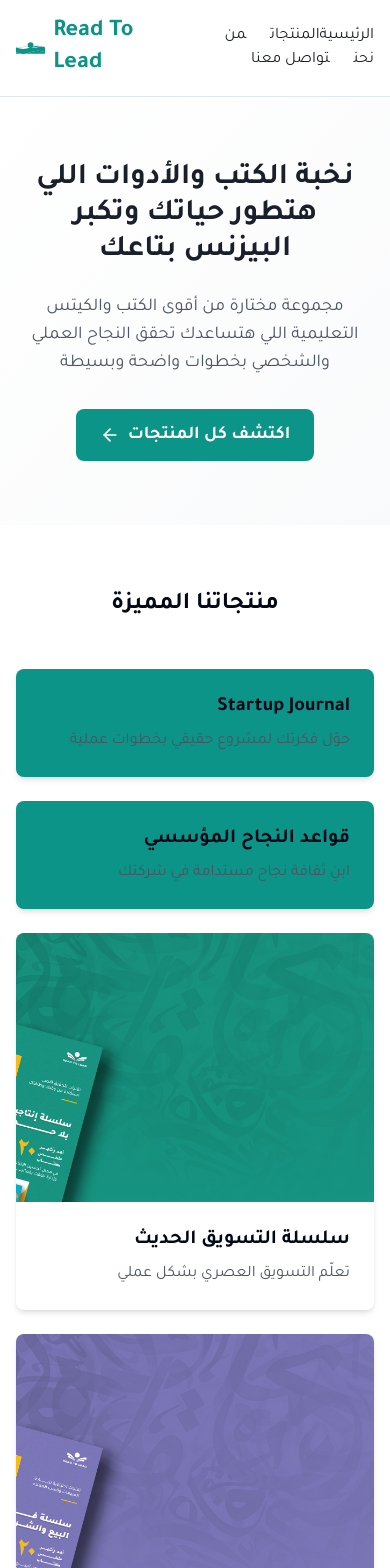
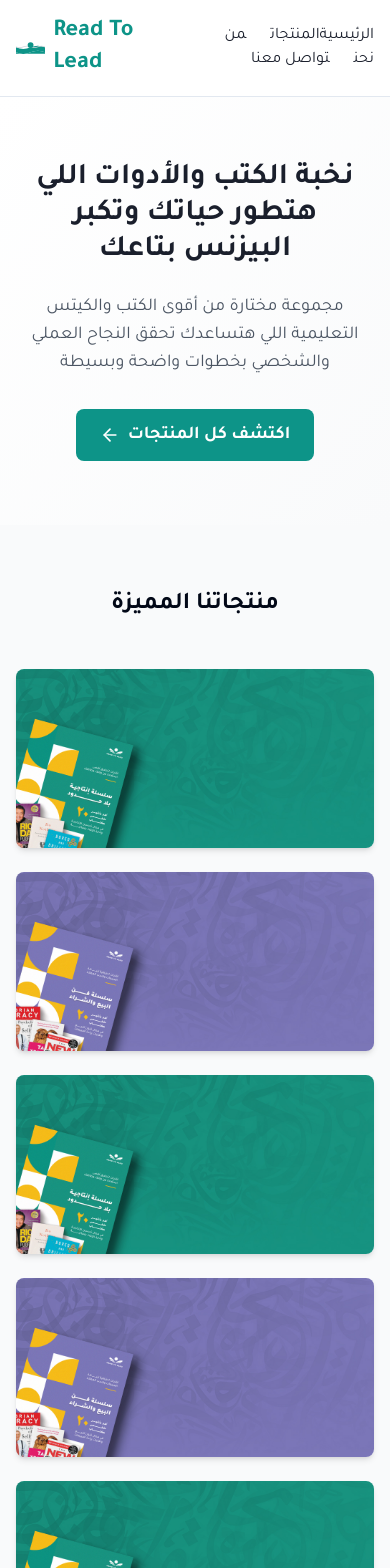
Before and after one commit to growthack88/read-lead-arab-launch, a React (Vite) app: page / in a window 390 px wide. Shown: the top 1568 px of the page. Built offline with nearby package versions, Linux system fonts and the light colour scheme.

Commit message:
Add featured products section
Implement a responsive grid layout for featured product cards with RTL support, hover effects, and a 2:1 aspect ratio for banner images.

```diff
--- a/src/components/ProductCard.tsx
+++ b/src/components/ProductCard.tsx
@@ -4,7 +4,7 @@ import { Link } from "react-router-dom";
 
 interface ProductCardProps {
   title: string;
-  tagline: string;
+  tagline?: string;
   color?: string;
   index: number;
   link?: string;
@@ -12,25 +12,32 @@ interface ProductCardProps {
 }
 
 const ProductCard = ({ title, tagline, color = "bg-rtl-teal", index, link, imageSrc }: ProductCardProps) => {
+  // Card content with hover effect
   const cardContent = (
-    <div className="h-full flex flex-col">
-      {imageSrc && (
-        <div className="w-full aspect-[4/3] overflow-hidden">
+    <div className="relative w-full h-full group">
+      {/* Image with proper aspect ratio */}
+      <div className="w-full aspect-[2/1] overflow-hidden">
+        {imageSrc ? (
           <img
             src={imageSrc}
             alt={title}
-            className="w-full h-full object-cover"
+            className="w-full h-full object-cover transition-transform duration-300 group-hover:scale-105"
           />
-        </div>
-      )}
-      <div className={`p-6 flex-1 flex flex-col justify-between ${imageSrc ? 'bg-white' : ''}`}>
-        <h3 className="font-bold text-xl mb-2 text-right">{title}</h3>
-        <p className="text-gray-600 text-right">{tagline}</p>
+        ) : (
+          <div className={`w-full h-full ${color}`}></div>
+        )}
+      </div>
+
+      {/* Title overlay that shows on hover */}
+      <div className="absolute top-0 right-0 p-3 bg-black bg-opacity-60 rounded-bl-md opacity-0 group-hover:opacity-100 transition-opacity duration-300">
+        <h3 className="font-bold text-lg text-white text-right">
+          {title}
+        </h3>
       </div>
     </div>
   );
 
-  const cardClassName = `rounded-lg shadow-md overflow-hidden transition-transform duration-300 hover:scale-105 ${!imageSrc ? color : ''}`;
+  const cardClassName = "rounded-lg shadow-md overflow-hidden transition-transform duration-300 hover:shadow-lg";
 
   // Conditionally render Link or div
   if (link) {
--- a/src/pages/Index.tsx
+++ b/src/pages/Index.tsx
@@ -8,6 +8,32 @@ import TrustBadgesSection from "@/components/TrustBadgesSection";
 import FinalCTASection from "@/components/FinalCTASection";
 
 const Index = () => {
+  // Featured products - limited to 5 as requested
+  const featuredProducts = [
+    {
+      title: "Startup Builder Kit",
+      link: "/startup-kit",
+      imageSrc: "/lovable-uploads/4a3afe5b-8ee2-4362-8f08-1f86ff2159cd.png"
+    },
+    {
+      title: "كتاب القيادة والإدارة الفعالة",
+      imageSrc: "/lovable-uploads/69091bf9-ba1b-4ced-82df-547bff4a1812.png"
+    },
+    {
+      title: "سلسلة التسويق الحديث",
+      imageSrc: "/lovable-uploads/4a3afe5b-8ee2-4362-8f08-1f86ff2159cd.png"
+    },
+    {
+      title: "كتاب التطوير الذاتي",
+      imageSrc: "/lovable-uploads/69091bf9-ba1b-4ced-82df-547bff4a1812.png"
+    },
+    {
+      title: "قواعد النجاح المؤسسي",
+      imageSrc: "/lovable-uploads/4a3afe5b-8ee2-4362-8f08-1f86ff2159cd.png"
+    }
+  ];
+
+  // All products - kept for reference but not displaying these in the featured section
   const products = [
     {
       title: "Startup Journal",
@@ -81,7 +107,27 @@ const Index = () => {
         {/* Hero Section */}
         <HeroSection />
 
-        {/* Product Grid */}
+        {/* Featured Products Section */}
+        <section id="featured-products" className="py-16 bg-gray-50" dir="rtl">
+          <div className="container mx-auto px-4">
+            <h2 className="text-2xl md:text-3xl font-bold text-center mb-12">
+              منتجاتنا المميزة
+            </h2>
+            <div className="grid grid-cols-1 md:grid-cols-2 lg:grid-cols-3 gap-6">
+              {featuredProducts.map((product, index) => (
+                <ProductCard
+                  key={index}
+                  title={product.title}
+                  index={index}
+                  link={product.link}
+                  imageSrc={product.imageSrc}
+                />
+              ))}
+            </div>
+          </div>
+        </section>
+
+        {/* Product Grid - Original Product Section */}
         <section id="products" className="py-16">
           <div className="container mx-auto px-4">
             <h2 className="text-2xl md:text-3xl font-bold text-center mb-12 rtl">
```
